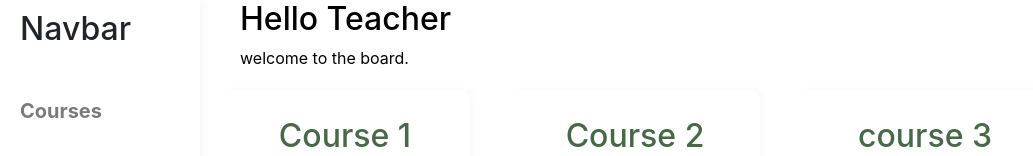
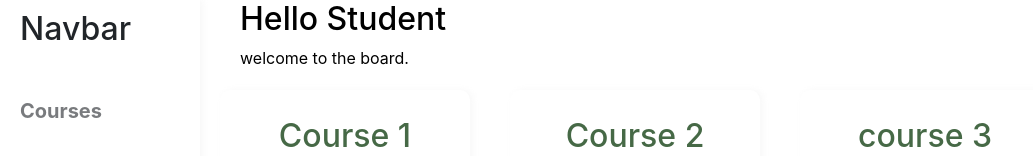
Before and after one commit to Jaydeep-P/E-Learning-Platform, a Next.js app in the folder frontend/: page /student/1 in a window 1280 px wide. Shown: the top 156 px of the page, without its empty margins (0-1033 px from the left). Built offline with nearby package versions, Linux system fonts and the light colour scheme.

Commit message:
components

```diff
--- a/frontend/pages/studentcomponents/SContent.js
+++ b/frontend/components/studentcomponents/SContent.js
@@ -4,6 +4,7 @@ function SContent() {
 
 
     return (
+        <div>
         <div className={styles.contentcontainer}>
         <div className={styles.contentwrapper}>
             <div className={styles.tabs}>
@@ -22,6 +23,10 @@ function SContent() {
                 </div>
             </div>
         </div>
+        </div>
+        <div>
+            <h5>Assignments</h5>
+        </div>
     </div>
     )
 }
--- a/frontend/pages/studentcomponents/SHeader.js
+++ b/frontend/components/studentcomponents/SHeader.js
@@ -8,7 +8,7 @@ function SHeader() {
 			<div className={styles.headwrapper}>
 				<div className={styles.title}>
 					<h2>
-						Hello Teacher
+						Hello Student
 					</h2>
 					<p>welcome to the board.</p>
 				</div>
--- a/frontend/pages/teacher/[id].js
+++ b/frontend/pages/teacher/[id].js
@@ -1,8 +1,8 @@
 import Head from 'next/head'
 import styles from '../../styles/Teacher.module.css'
-import TLeftNavbar from '../teachercomponents/TLeftNavbar'
-import Theader from '../teachercomponents/Theader'
-import TContent from '../teachercomponents/TContent'
+import TLeftNavbar from '../../components/teachercomponents/TLeftNavbar'
+import Theader from '../../components/teachercomponents/Theader'
+import TContent from '../../components/teachercomponents/TContent'
 export default function Teacher() {
   return (
     <div className={styles.container}>
```
Also changed, not shown: frontend/pages/student/[id].jsx (+5 -3 lines), frontend/components/coursecomponents/Course1.js (added), frontend/components/studentcomponents/SLeftNavBar.js (renamed from frontend/pages/studentcomponents/SLeftNavBar.js), frontend/components/teachercomponents/TContent.js (renamed from frontend/pages/teachercomponents/TContent.js), frontend/components/teachercomponents/TLeftNavbar.js (renamed from frontend/pages/teachercomponents/TLeftNavbar.js), frontend/components/teachercomponents/Theader.js (renamed from frontend/pages/teachercomponents/Theader.js).
